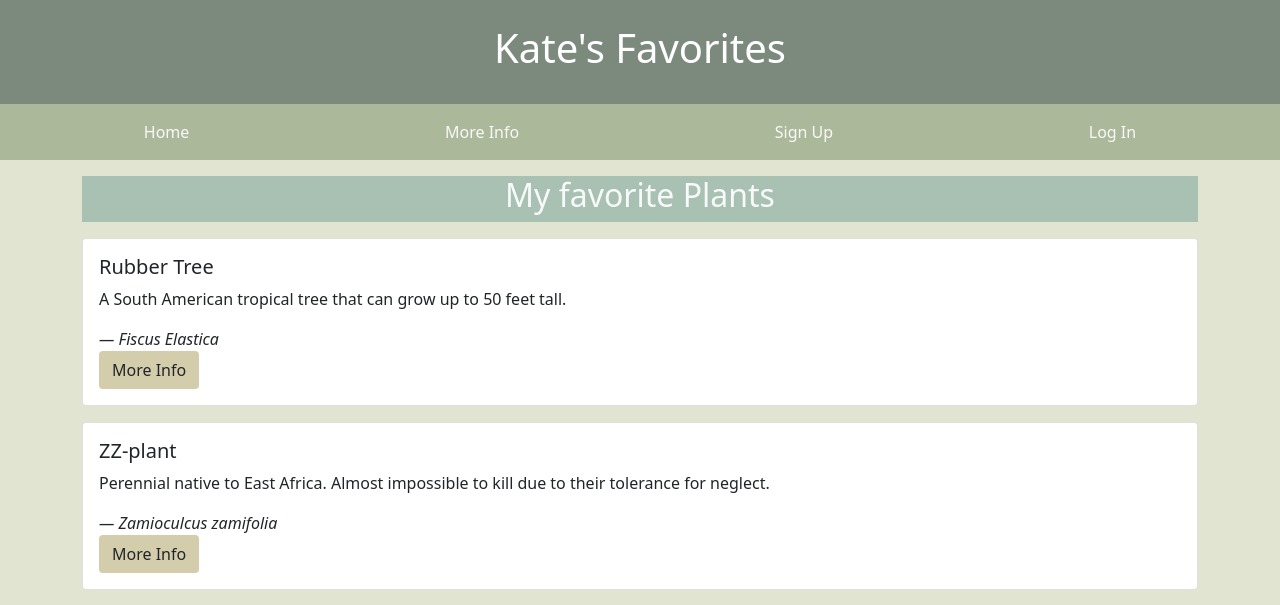
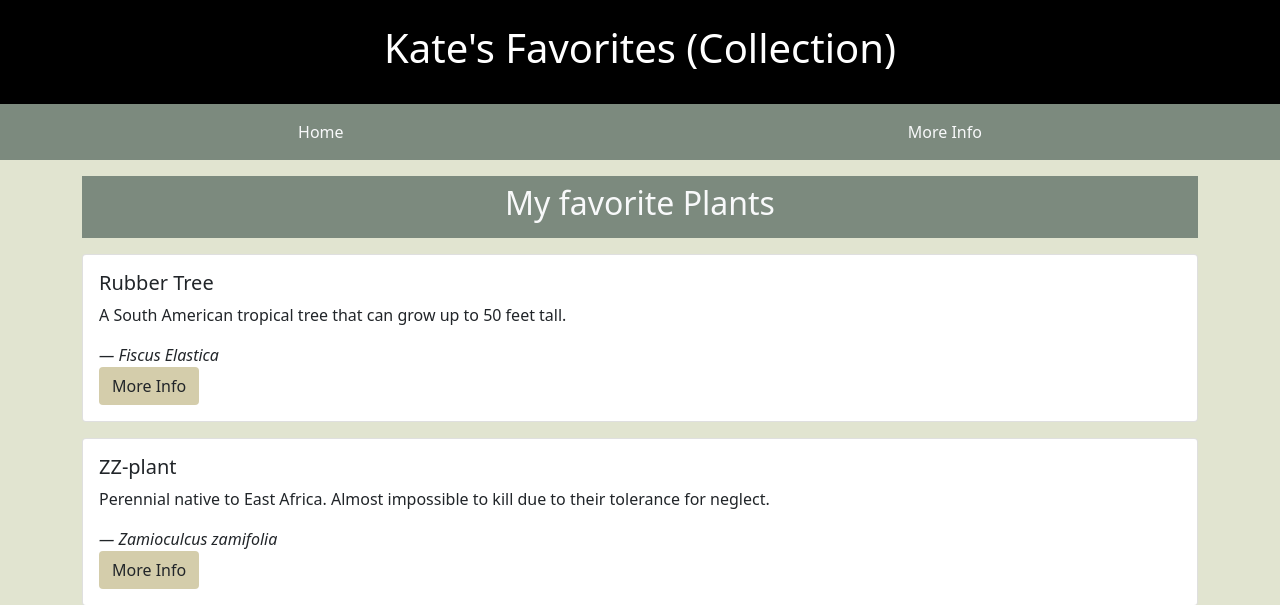
Before and after one commit to kmehner/Flask_5_favorites, a Flask app: page / in a window 1280 px wide. Shown: the top 605 px of the page. Run offline with Flask 2, Linux system fonts and the light colour scheme; some libraries are stand-ins or nearby versions.

Commit message:
minor updates

```diff
--- a/app/static/styles/mainpage.css
+++ b/app/static/styles/mainpage.css
@@ -3,15 +3,15 @@ body{
 }
 
 .title-banner{
-    background-color: #a8c1b2;
+    background-color: #7c8a7e;
 }
 
 nav{
-    background-color: #abb899;
+    background-color: #7c8a7e;
 }
 
 .title-row{
-    background-color: #7c8a7e;
+    background-color: black;
 }
 
 #more-info-btn {
--- a/app/templates/base.html
+++ b/app/templates/base.html
@@ -14,14 +14,12 @@
     <body class="body">
 
         <div class="row title-row">
-            <h1 class="text-center text-white p-4">Kate's Favorites</h1>
+            <h1 class="text-center text-white p-4">Kate's Favorites (Collection)</h1>
         </div>
 
         <nav class="nav d-flex justify-content-around p-3 text-decoration-none">
             <a href="{{ url_for('index') }}" class="link-light text-decoration-none">Home</a>
             <a href="{{ url_for('more') }}" class="link-light text-decoration-none">More Info</a>
-            <a href="" class="link-light text-decoration-none">Sign Up</a>
-            <a href="" class="link-light text-decoration-none">Log In</a>
         </nav>
 
         <div class="container">
--- a/app/templates/index.html
+++ b/app/templates/index.html
@@ -3,7 +3,7 @@
 {% block content %}
 
 
-    <div class="title-banner d-flex justify-content-center text-center text-light mt-3">
+    <div class="title-banner d-flex justify-content-center text-center text-light mt-3 p-2">
         <h2>My favorite Plants</h2>
     </div>
 
```
